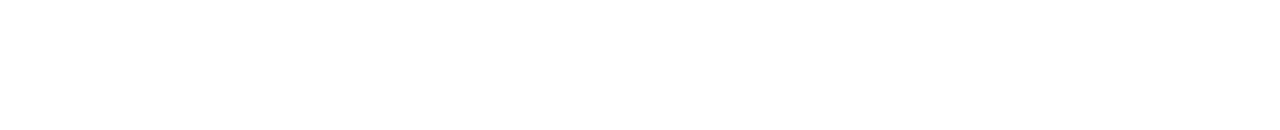
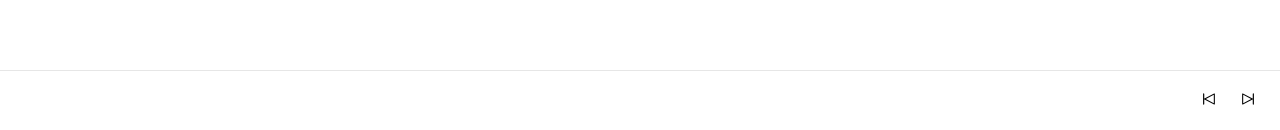
Before and after one commit to sophia-see/galleria-slideshow-react, a React (Vite) app: page /art/1 in a window 1280 px wide. Shown: the part 667-797 px from the top of the page. Built offline with nearby package versions, Linux system fonts and the light colour scheme.

Commit message:
added slideshow controls

```diff
--- a/src/App.tsx
+++ b/src/App.tsx
@@ -2,6 +2,7 @@ import { RxTrackNext } from 'react-icons/rx'
 import Header from './components/Header/Header'
 import { BrowserRouter, Route, Routes } from 'react-router-dom'
 import Home from './components/Home/Home'
+import Art from './components/Art/Art'
 
 function App() {
 
@@ -10,7 +11,7 @@ function App() {
       <Header />
       <Routes>
         <Route path="/" element={<Home />} />
-        <Route path="/art/:id" element={<></>} />\
+        <Route path="/art/:id" element={<Art />} />\
         <Route path="*" element={<></>} />
       </Routes>
     </BrowserRouter>
--- /dev/null
+++ b/src/components/Art/Art.module.scss
@@ -0,0 +1,8 @@
+@use '../../styles/variables' as vars;
+@use '../../styles/mixins' as mixins;
+
+.container {
+    @include mixins.flex-column(start, start, 24px);
+    margin: 24px auto;
+    width: fit-content;
+}
--- /dev/null
+++ b/src/components/Art/Art.tsx
@@ -0,0 +1,17 @@
+import SlideshowControls from '../SlideshowControls/SlideshowControls';
+import styles from './Art.module.scss';
+import data from '../../data.json';
+import { useParams } from 'react-router-dom';
+
+const ART_DATA = data;
+export default function Art () {
+    const { id } = useParams();
+    const artIndex = ART_DATA.findIndex((art) => art.name.toLowerCase() === decodeURI(id ?? "")) ?? 0;
+    const art = ART_DATA[artIndex];
+
+    return (
+        <>
+            <SlideshowControls title={art?.name as string} artist={art?.artist.name as string} artIndex={artIndex}/>
+        </>
+    )
+}
--- a/src/components/Home/Home.tsx
+++ b/src/components/Home/Home.tsx
@@ -1,17 +1,25 @@
+import { useNavigate } from 'react-router-dom';
 import data from '../../data.json';
 import styles from './Home.module.scss';
 
 const ART_DATA = data;
 export default function Home () {
+    const navigate = useNavigate();
+
+    const handleClickArt = (name: string) => {
+        navigate(`/art/${name.toLowerCase()}`);
+    }
 
     const renderArt = ART_DATA.map((art) => {
-        return <div className={styles.art_card}>
-            <img src={art.images.thumbnail} alt={`image of ${art.name}`} />
-            <div className={styles.art_details}>
-                <div className="card-title">{art.name}</div>
-                <div className="card-artist">{art.artist.name}</div>
+        return (
+            <div className={styles.art_card} onClick={() => handleClickArt(art.name)}>
+                <img src={art.images.thumbnail} alt={`image of ${art.name}`} />
+                <div className={styles.art_details}>
+                    <div className="card-title">{art.name}</div>
+                    <div className="card-artist">{art.artist.name}</div>
+                </div>
             </div>
-        </div>
+        )
     })
 
     return (
--- /dev/null
+++ b/src/components/SlideshowControls/SlideshowControls.module.scss
@@ -0,0 +1,31 @@
+@use '../../styles/variables' as vars;
+@use '../../styles/mixins' as mixins;
+
+.container {
+    @include mixins.flex-row(center, space-between, 0);
+    width: 100%;
+    position: fixed;
+    bottom: 0;
+    left: 0;
+    border-top: 1px solid vars.$black-3;
+    padding: 17px 24px;
+}
+
+.controls {
+    @include mixins.flex-row(start, start, 23px);
+}
+
+button {
+    background: none;
+	color: inherit;
+	border: none;
+	padding: 0;
+	font: inherit;
+	cursor: pointer;
+	outline: inherit;
+}
+
+button:disabled {
+    cursor: not-allowed;
+    opacity: 15%;
+}
--- /dev/null
+++ b/src/components/SlideshowControls/SlideshowControls.tsx
@@ -0,0 +1,34 @@
+import { RxTrackNext, RxTrackPrevious } from 'react-icons/rx';
+import styles from './SlideshowControls.module.scss';
+import data from '../../data.json';
+import { useNavigate } from 'react-router-dom';
+
+interface SlideshowControlsProps {
+    title: string;
+    artist: string;
+    artIndex: number;
+}
+
+const ART_DATA = data;
+export default function SlideshowControls ({ title, artist, artIndex }: SlideshowControlsProps) {
+    const navigate = useNavigate();
+    const isFirst = artIndex === 0;
+    const isLast = artIndex === ART_DATA.length - 1;
+
+    const handleChangeArt = (index: number) => {
+        navigate(`/art/${ART_DATA[index].name.toLowerCase()}`);
+    }
+
+    return (
+        <div className={styles.container}>
+            <div className={styles.art_details}>
+                <div className="slideshow-title">{title}</div>
+                <div className="slideshow-artist">{artist}</div>
+            </div>
+            <div className={styles.controls}>
+                <button disabled={isFirst} onClick={() => handleChangeArt(artIndex - 1)}><RxTrackPrevious size={16}/></button>
+                <button disabled={isLast} onClick={() => handleChangeArt(artIndex + 1)}><RxTrackNext  size={16}/></button>
+            </div>
+        </div>
+    )
+}
```
Also changed, not shown: src/components/Art/ArtDetails.tsx (added).
